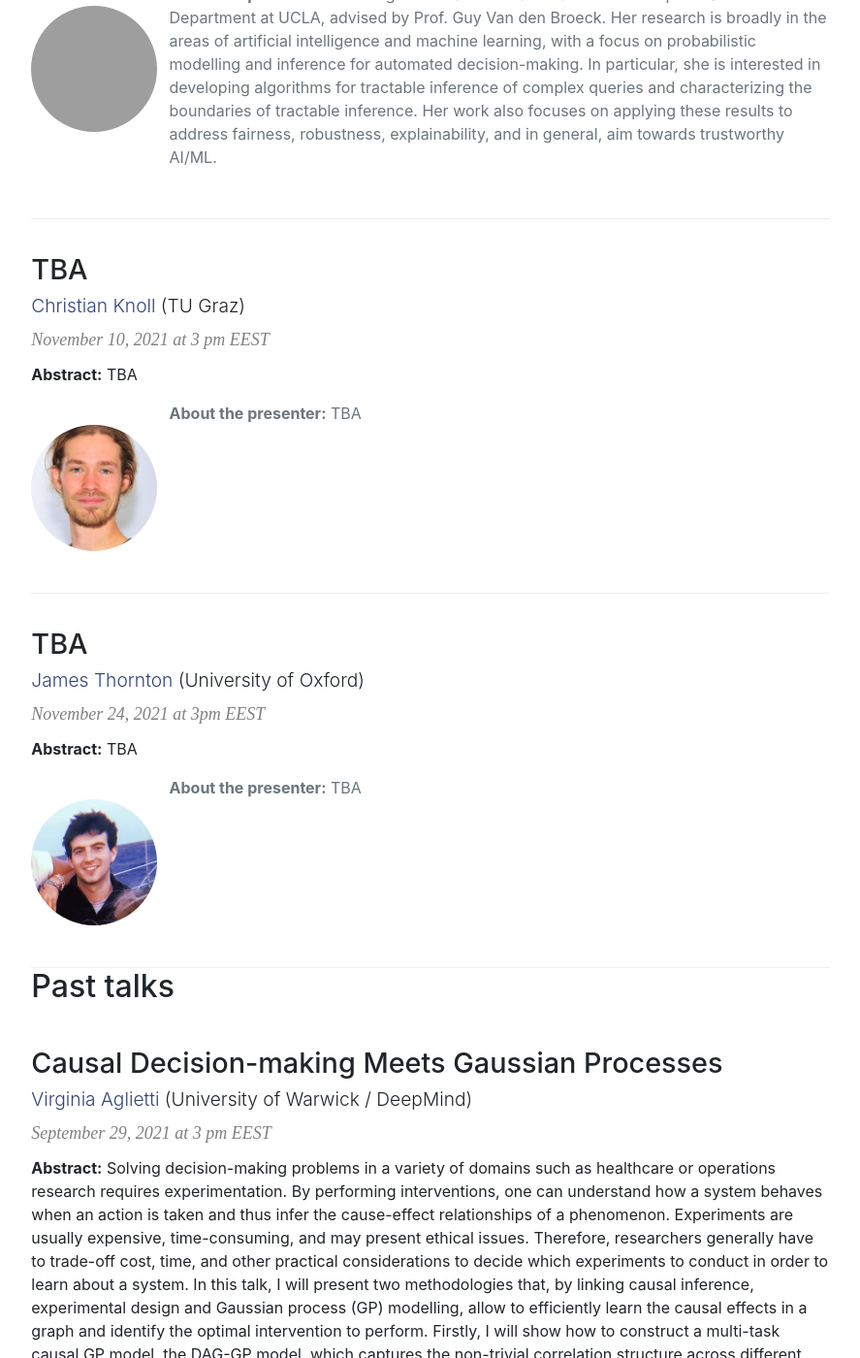
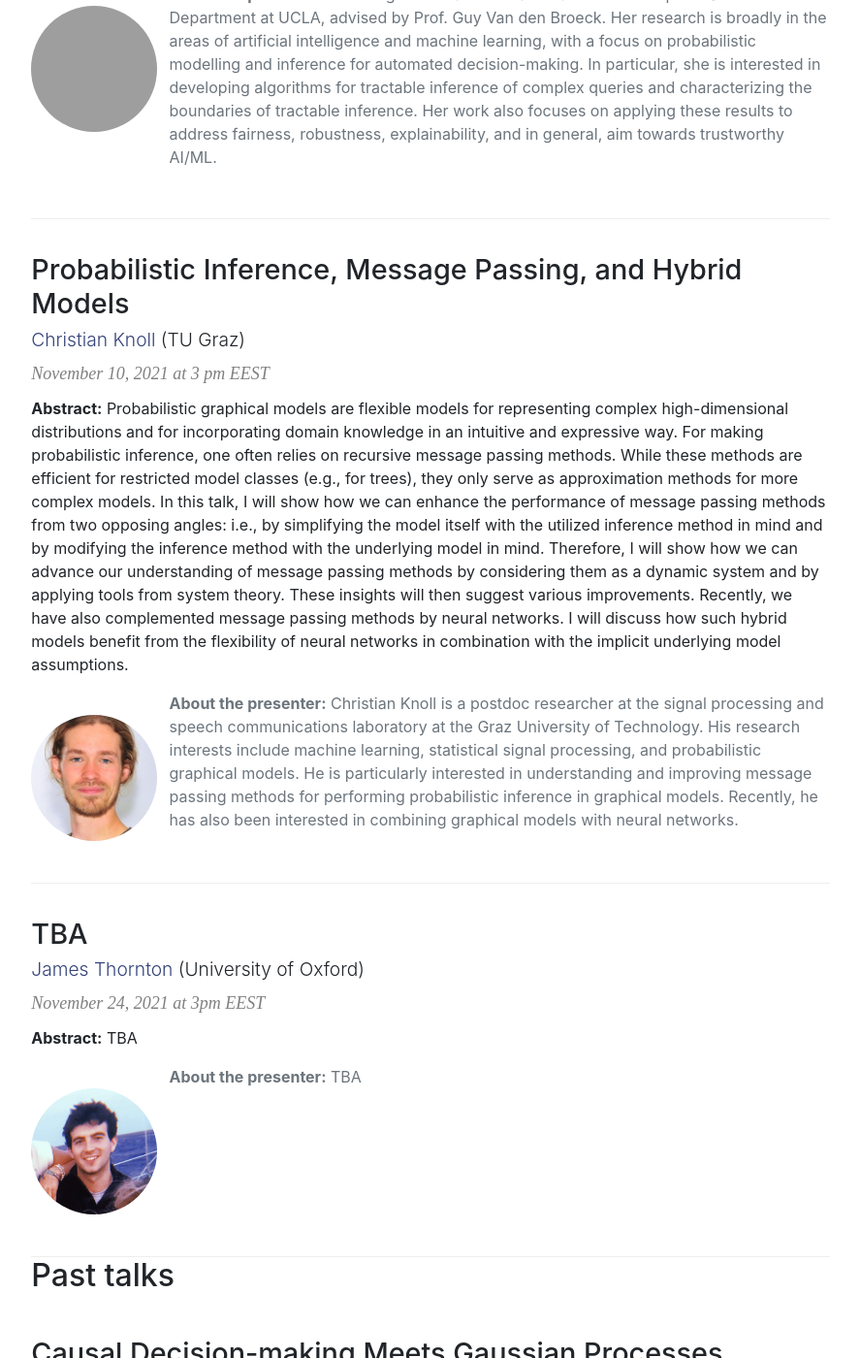
Before and after one commit to AaltoML/apml, a Jekyll site: the page built from index.html, in a window 1280 px wide and 1400 px high, scrolled down 2277 px. Shown: the whole window at 97% size, without its empty margins (196-1083 px from the left). Built offline with Jekyll 4.4.1, drawn with Linux system fonts in a browser that asks for light colours.

Commit message:
Add Christians talk

```diff
--- a/_data/talks.yml
+++ b/_data/talks.yml
@@ -56,13 +56,13 @@
   biography: "YooJung Choi is a Ph.D. candidate in the Computer Science Department at UCLA, advised by Prof. Guy Van den Broeck. Her research is broadly in the areas of artificial intelligence and machine learning, with a focus on probabilistic modelling and inference for automated decision-making. In particular, she is interested in developing algorithms for tractable inference of complex queries and characterizing the boundaries of tractable inference. Her work also focuses on applying these results to address fairness, robustness, explainability, and in general, aim towards trustworthy AI/ML."
 
 - date: November 10, 2021 at 3 pm EEST
-  title: "TBA"
+  title: "Probabilistic Inference, Message Passing, and Hybrid Models"
   presenter: "Christian Knoll"
   url: https://www.spsc.tugraz.at/people/christian-knoll.html
   affiliation: "TU Graz"
-  abstract: "TBA"
+  abstract: "Probabilistic graphical models are flexible models for representing complex high-dimensional distributions and for incorporating domain knowledge in an intuitive and expressive way. For making probabilistic inference, one often relies on recursive message passing methods. While these methods are efficient for restricted model classes (e.g., for trees), they only serve as approximation methods for more complex models. In this talk, I will show how we can enhance the performance of message passing methods from two opposing angles: i.e., by simplifying the model itself with the utilized inference method in mind and by modifying the inference method with the underlying model in mind. Therefore, I will show how we can advance our understanding of message passing methods by considering them as a dynamic system and by applying tools from system theory. These insights will then suggest various improvements. Recently, we have also complemented message passing methods by neural networks. I will discuss how such hybrid models benefit from the flexibility of neural networks in combination with the implicit underlying model assumptions."
   photo: "christian-knoll"
-  biography: "TBA"
+  biography: "Christian Knoll is a postdoc researcher at the signal processing and speech communications laboratory at the Graz University of Technology. His research interests include machine learning, statistical signal processing, and probabilistic graphical models. He is particularly interested in understanding and improving message passing methods for performing probabilistic inference in graphical models. Recently, he has also been interested in combining graphical models with neural networks."
 
 - date: November 24, 2021 at 3pm EEST
   title: "TBA"
```
